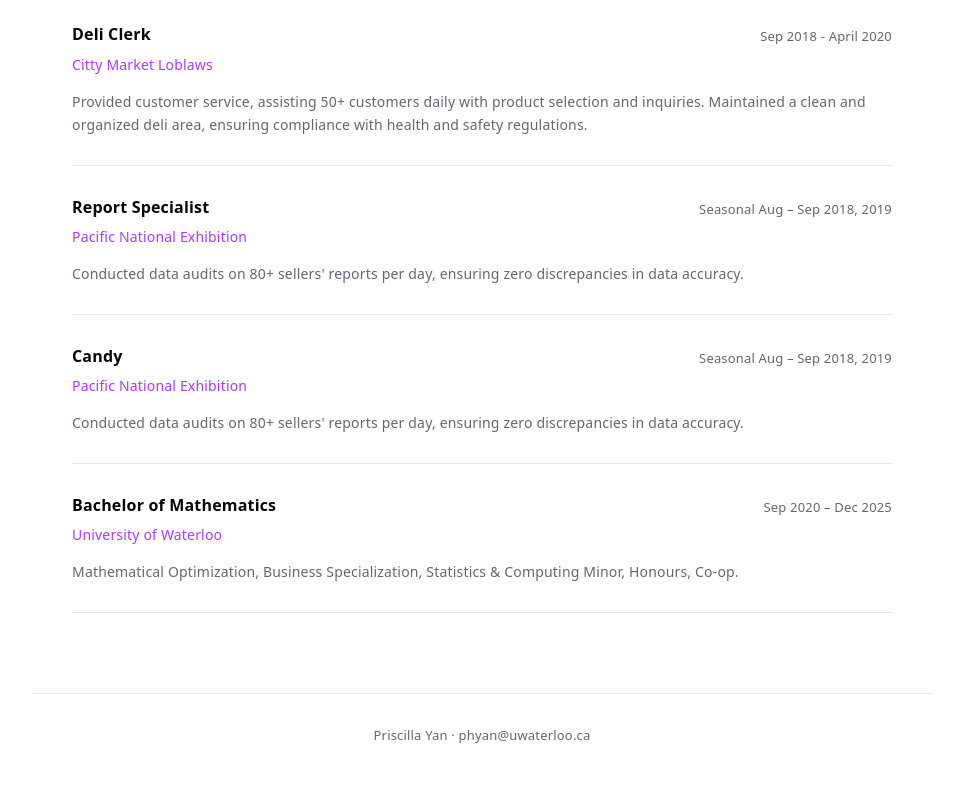
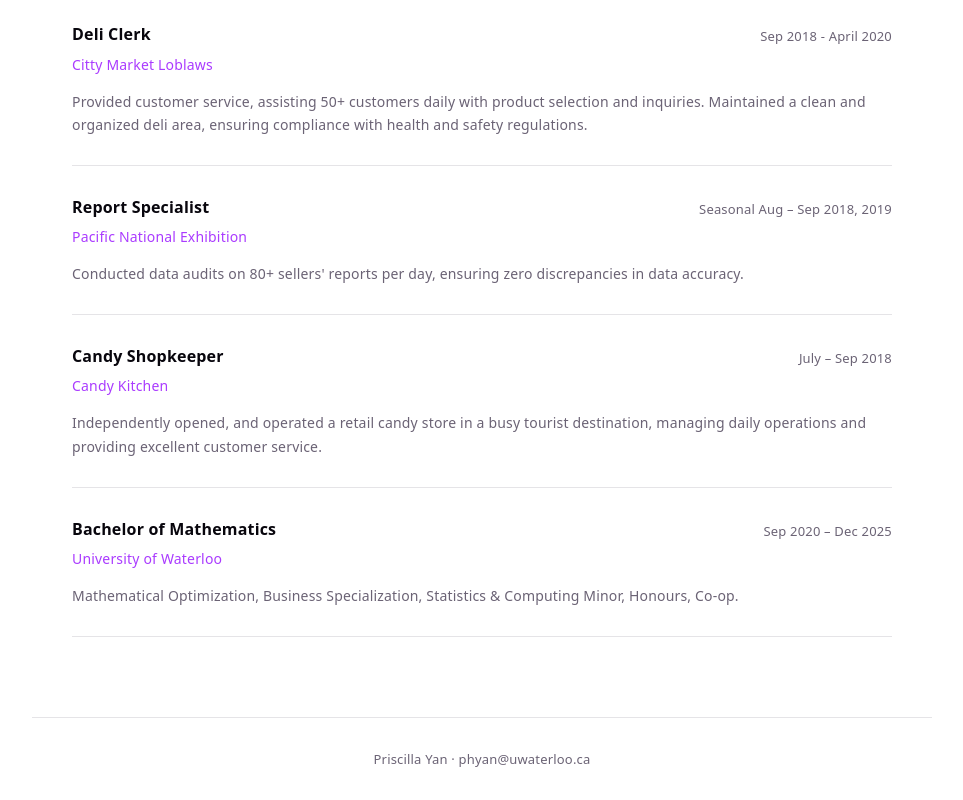
Before and after one commit to puiheiyan/phyan, a React (Vite) app: page / in a window 1280 px wide. Shown: the part 3189-3989 px from the top of the page, without its empty margins (158-1121 px from the left). Before the commit the page ends 3965 px from the top, so only its background shows below. Built offline with nearby package versions, Linux system fonts and the light colour scheme.

Commit message:
added candy experience and updated project website link

```diff
--- a/src/data/experience.js
+++ b/src/data/experience.js
@@ -56,11 +56,11 @@
       'Conducted data audits on 80+ sellers\' reports per day, ensuring zero discrepancies in data accuracy.',
   },
   {
-    role: 'Candy ',
-    company: 'Pacific National Exhibition',
-    period: 'Seasonal Aug – Sep 2018, 2019',
+    role: 'Candy Shopkeeper',
+    company: 'Candy Kitchen',
+    period: 'July – Sep 2018',
     description:
-      'Conducted data audits on 80+ sellers\' reports per day, ensuring zero discrepancies in data accuracy.',
+      'Independently opened, and operated a retail candy store in a busy tourist destination, managing daily operations and providing excellent customer service.',
   },
   {
     role: 'Bachelor of Mathematics',
--- a/src/data/projects.js
+++ b/src/data/projects.js
@@ -25,7 +25,7 @@
     description:
       'Interactive flashcard-style guide walking through the fundamentals of building a website, covering HTML structure, CSS styling, and JavaScript interactivity.',
     tags: ['HTML', 'CSS', 'JavaScript'],
-    link: 'https://github.com/puiheiyan/guide_to_building_website',
+    link: 'https://puiheiyan.github.io/guide_to_building_website/',
   },
   {
     title: 'Sudoku & KenKen Solver',
```
